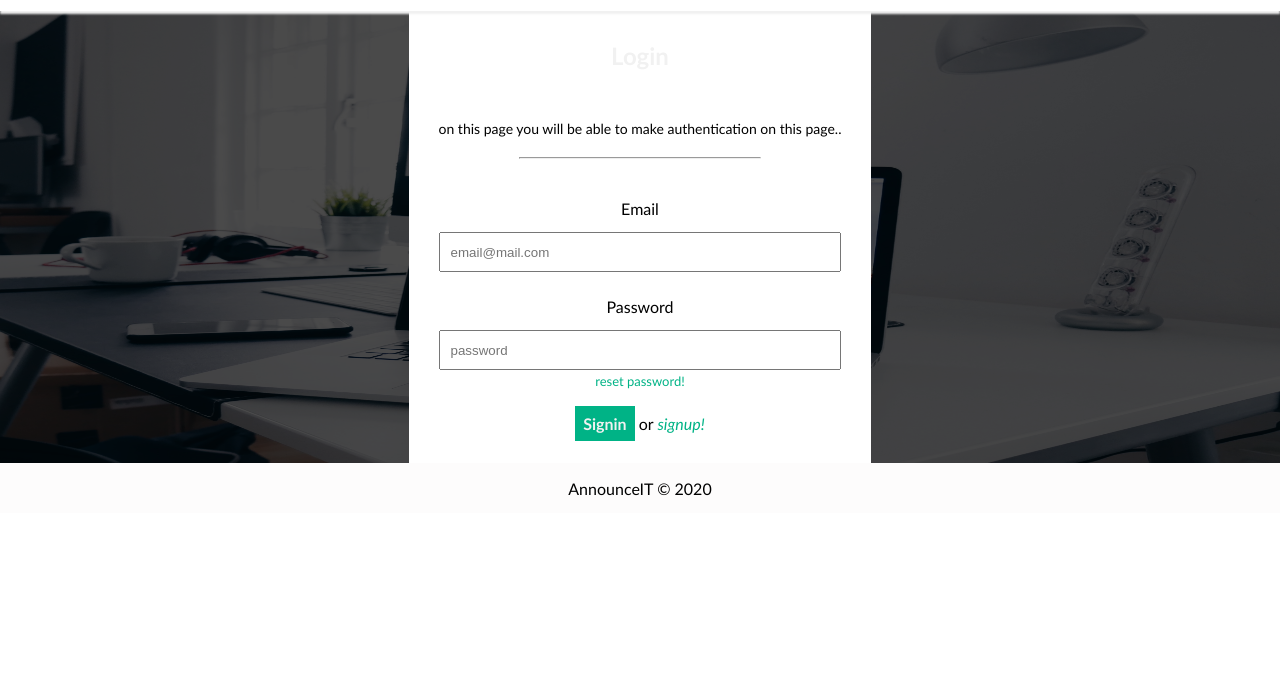
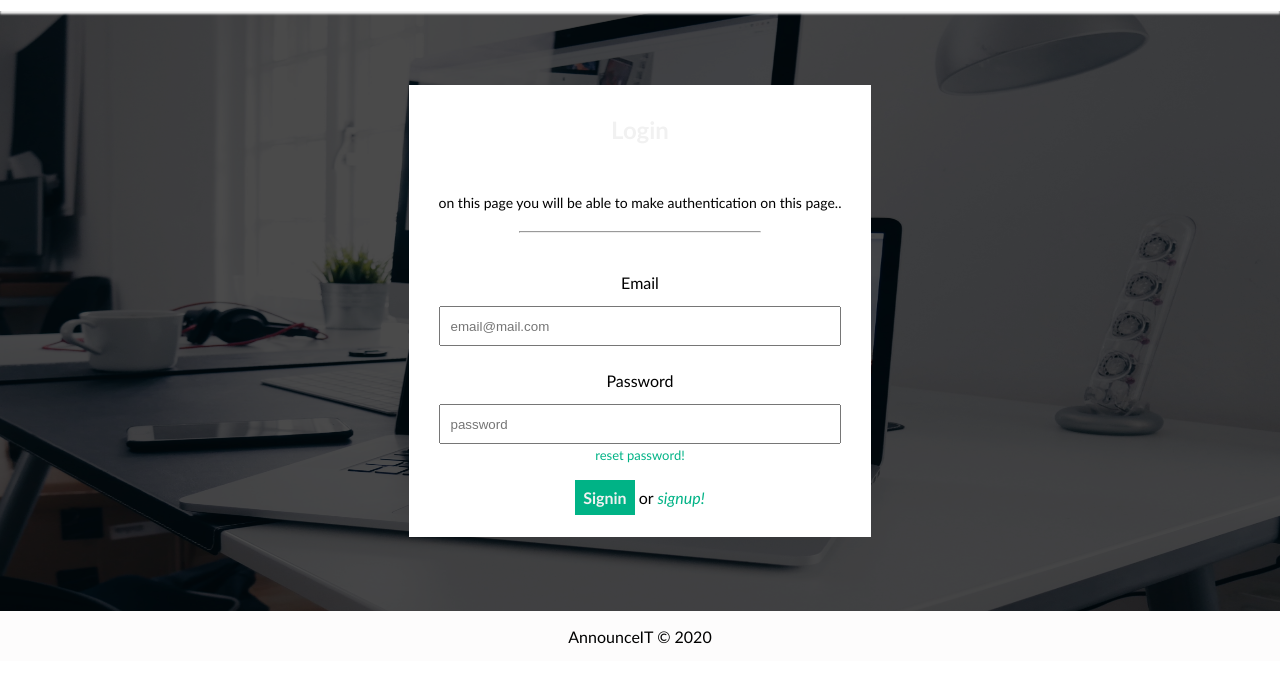
Before and after one commit to muchristian/AnnounceIT, a plain HTML site: page UI/html/login.html in a window 1280 px wide. Shown: the part 54-736 px from the top of the page. Drawn offline with Linux system fonts and the light colour scheme.

Commit message:
mini-height updates

```diff
--- a/UI/css/style.css
+++ b/UI/css/style.css
@@ -394,7 +394,7 @@ th:first-child, td:first-child{
 .container-wrap .page-intro{
         position: relative;
         flex:1 1 100%;
-            min-height: 434px;
+                min-height: 600px;
         background-image: url("../assets/announceit.jpg");
         background-repeat: no-repeat;
         background-size: 100% 100%;
```
